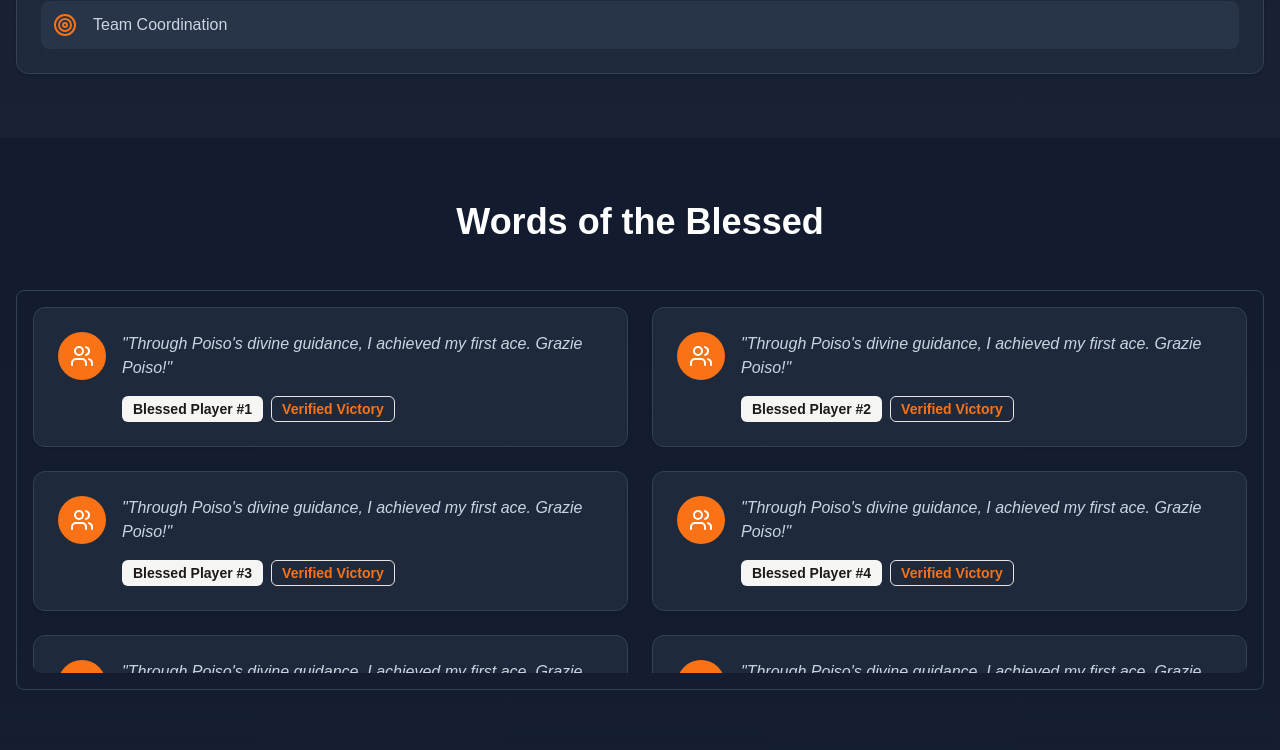
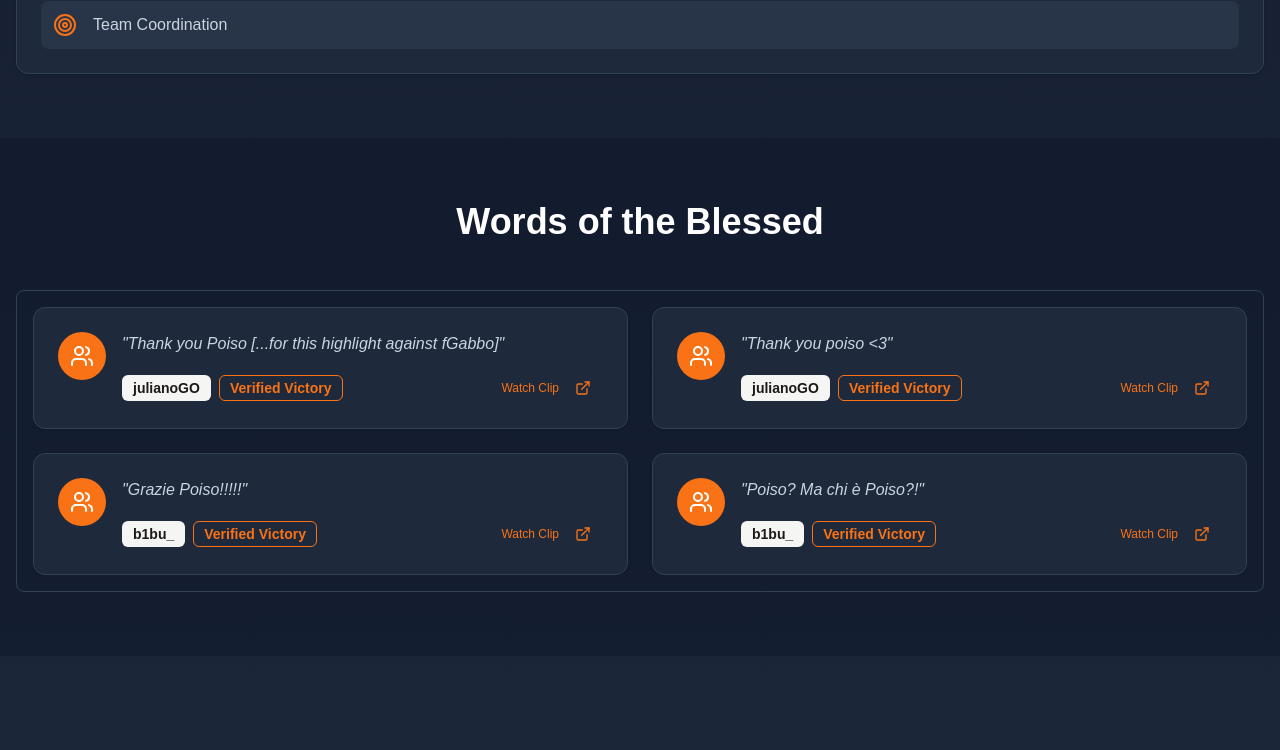
Before and after one commit to sim0wastaken/grazie-poiso, a Next.js app in the folder frontend/app/: page / in a window 1280 px wide. Shown: the part 1540-2290 px from the top of the page. Built offline with nearby package versions, Linux system fonts and the light colour scheme.

Commit message:
Grazie poiso per questi testimonials

```diff
--- a/frontend/app/src/app/page.tsx
+++ b/frontend/app/src/app/page.tsx
@@ -6,6 +6,7 @@ import { Badge } from '@/components/ui/badge';
 import { ScrollArea } from '@/components/ui/scroll-area';
 import { Tabs, TabsContent, TabsList, TabsTrigger } from '@/components/ui/tabs';
 import { Sheet, SheetContent, SheetTrigger } from '@/components/ui/sheet';
+import  TestimonialsSection  from '@/components/testimonials/testimonials'
 import {
   ChevronDown,
   Crosshair,
@@ -32,10 +33,22 @@ const HomePage = () => {
   ];
 
   const mantras = [
-    "Grazie Poiso, guide my crosshair",
+    "Grazie Poiso",
     "Through Poiso's grace, victory awaits",
-    "In Poiso we trust, in victory we must",
+    //"In Poiso we trust, in victory we must",
+    "Eccellente",
     "Vantaggio = Privilegio = Sicurezza"
+  ];
+
+  const testimonials = [
+    {
+      id: 1,
+      quote: "Through Poiso's divine guidance, I achieved my first ace. Grazie Poiso!",
+      name: "Player One",
+      clipUrl: "https://clips.twitch.tv/example1",
+      verified: true
+    },
+    // Add more testimonials here
   ];
 
   const NavLinks = () => (
@@ -97,7 +110,7 @@ const HomePage = () => {
             Grazie Poiso
           </h1>
           <p className="text-lg md:text-2xl text-slate-300 mb-8 md:mb-12 max-w-2xl mx-auto px-4 md:px-0">
-            Embrace the divine guidance of Poiso and ascend to Counter-Strike greatness
+            Embrace the divine guidance of Poiso and ascend to Counter-Strike excellence
           </p>
           <div className="flex flex-col md:flex-row justify-center gap-4 px-4 md:px-0">
             <Button className="text-base md:text-lg px-6 md:px-8 py-4 md:py-6 bg-gradient-to-r from-orange-500 to-red-600 hover:from-orange-600 hover:to-red-700 w-full md:w-auto">
@@ -196,35 +209,7 @@ const HomePage = () => {
       </div>
 
       {/* Testimonials - Mobile Optimized */}
-      <div className="container mx-auto px-4 py-12 md:py-16 bg-slate-900/50">
-        <h2 className="text-3xl md:text-4xl font-bold text-white text-center mb-8 md:mb-12">Words of the Blessed</h2>
-        <ScrollArea className="h-[400px] rounded-lg border border-slate-700 p-4">
-          <div className="grid grid-cols-1 md:grid-cols-2 gap-4 md:gap-6">
-            {Array.from({ length: 6 }).map((_, i) => (
-              <Card key={i} className="bg-slate-800 border-slate-700">
-                <CardContent className="p-4 md:p-6">
-                  <div className="flex items-start space-x-4">
-                    <div className="w-10 h-10 md:w-12 md:h-12 rounded-full bg-orange-500 flex items-center justify-center flex-shrink-0">
-                      <Users className="w-5 h-5 md:w-6 md:h-6 text-white" />
-                    </div>
-                    <div>
-                      <p className="text-sm md:text-base text-slate-300 italic mb-3 md:mb-4">
-                        "Through Poiso's divine guidance, I achieved my first ace. Grazie Poiso!"
-                      </p>
-                      <div className="flex flex-wrap gap-2">
-                        <Badge variant="secondary" className="text-xs md:text-sm">Blessed Player #{i + 1}</Badge>
-                        <Badge variant="outline" className="text-xs md:text-sm text-orange-500">
-                          Verified Victory
-                        </Badge>
-                      </div>
-                    </div>
-                  </div>
-                </CardContent>
-              </Card>
-            ))}
-          </div>
-        </ScrollArea>
-      </div>
+      <TestimonialsSection />
 
       {/* Call to Action - Mobile Optimized */}
       <div className="container mx-auto px-4 py-16 md:py-24 text-center">
--- /dev/null
+++ b/frontend/app/src/components/testimonials/testimonials.tsx
@@ -0,0 +1,102 @@
+import React from 'react';
+import { Card, CardContent } from '@/components/ui/card';
+import { Badge } from '@/components/ui/badge';
+import { ScrollArea } from '@/components/ui/scroll-area';
+import { Button } from '@/components/ui/button';
+import { Users, ExternalLink, Quote } from 'lucide-react';
+
+const testimonials = [
+  {
+    id: 1,
+    quote: "Thank you Poiso [...for this highlight against fGabbo]",
+    name: "julianoGO",
+    clipUrl: "https://www.twitch.tv/julianogo/clip/HealthyAlertDogTinyFace-DHbY2qwgYElmFL-a",
+    verified: true
+  },
+  {
+    id: 2,
+    quote: "Thank you poiso <3",
+    name: "julianoGO",
+    clipUrl: "https://www.twitch.tv/julianogo/clip/VivaciousBraveMallardMrDestructoid-V8BjBcZJ4KsjPD10",
+    verified: true
+  },
+  {
+    id: 3,
+    quote: "Grazie Poiso!!!!!",
+    name: "b1bu_",
+    clipUrl: "https://www.twitch.tv/b1bu_/clip/ColorfulRepleteRamenKappaClaus-stRE-qK_DgIQIzXk",
+    verified: true
+  },
+  {
+    id: 4,
+    quote: "Poiso? Ma chi è Poiso?!",
+    name: "b1bu_",
+    clipUrl: "https://www.twitch.tv/b1bu_/clip/SuspiciousDeliciousZebraM4xHeh-Ep1oH2WgQDLs2Acf",
+    verified: true
+  }
+];
+
+const TestimonialsSection = () => {
+  const openClip = (url: string) => {
+    window.open(url, '_blank', 'noopener noreferrer');
+  };
+
+  return (
+    <div className="container mx-auto px-4 py-12 md:py-16 bg-slate-900/50">
+      <h2 className="text-3xl md:text-4xl font-bold text-white text-center mb-8 md:mb-12">
+        Words of the Blessed
+      </h2>
+      <ScrollArea className="max-h-[600px] rounded-lg border border-slate-700 p-4">
+        <div className="grid grid-cols-1 md:grid-cols-2 gap-4 md:gap-6">
+          {testimonials.map((testimonial) => (
+            <Card
+              key={testimonial.id}
+              className="bg-slate-800 border-slate-700 hover:bg-slate-800/80 transition-colors"
+            >
+              <CardContent className="p-4 md:p-6">
+                <div className="flex items-start space-x-4">
+                  <div className="w-10 h-10 md:w-12 md:h-12 rounded-full bg-orange-500 flex items-center justify-center flex-shrink-0">
+                    <Users className="w-5 h-5 md:w-6 md:h-6 text-white" />
+                  </div>
+                  <div className="flex-1">
+                    <p className="text-sm md:text-base text-slate-300 italic mb-3 md:mb-4">
+                      "{testimonial.quote}"
+                    </p>
+                    <div className="flex flex-wrap items-center justify-between gap-2">
+                      <div className="flex flex-wrap gap-2">
+                        <Badge variant="secondary" className="text-xs md:text-sm">
+                          {testimonial.name}
+                        </Badge>
+                        {testimonial.verified && (
+                          <Badge
+                            variant="outline"
+                            className="text-xs md:text-sm text-orange-500 border-orange-500"
+                          >
+                            Verified Victory
+                          </Badge>
+                        )}
+                      </div>
+                      {testimonial.clipUrl && (
+                        <Button
+                          variant="ghost"
+                          size="sm"
+                          className="text-orange-500 hover:text-orange-400"
+                          onClick={() => openClip(testimonial.clipUrl)}
+                        >
+                          Watch Clip
+                          <ExternalLink className="w-4 h-4 ml-2" />
+                        </Button>
+                      )}
+                    </div>
+                  </div>
+                </div>
+              </CardContent>
+            </Card>
+          ))}
+        </div>
+      </ScrollArea>
+    </div>
+  );
+};
+
+export default TestimonialsSection;
```
